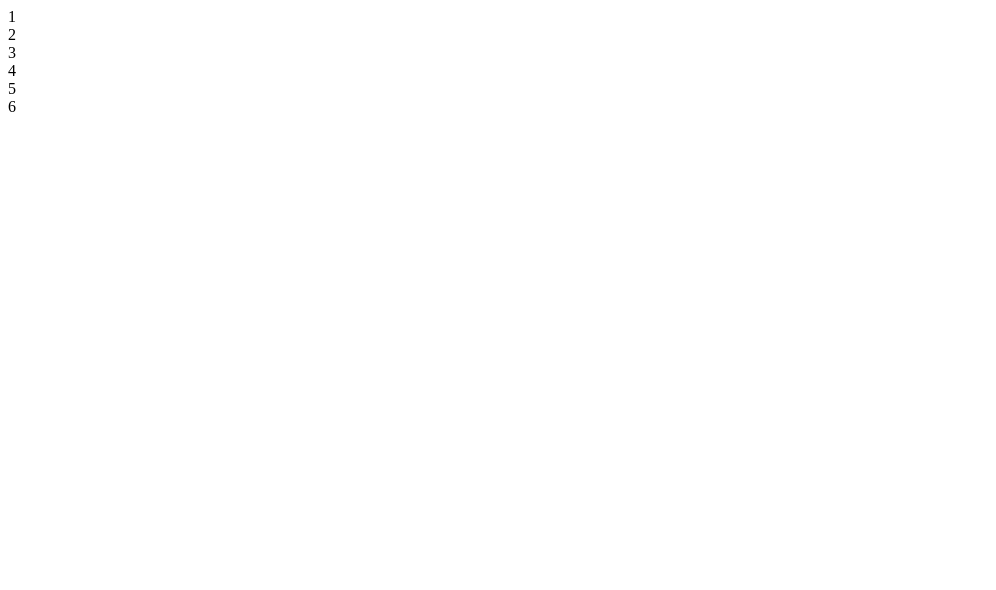
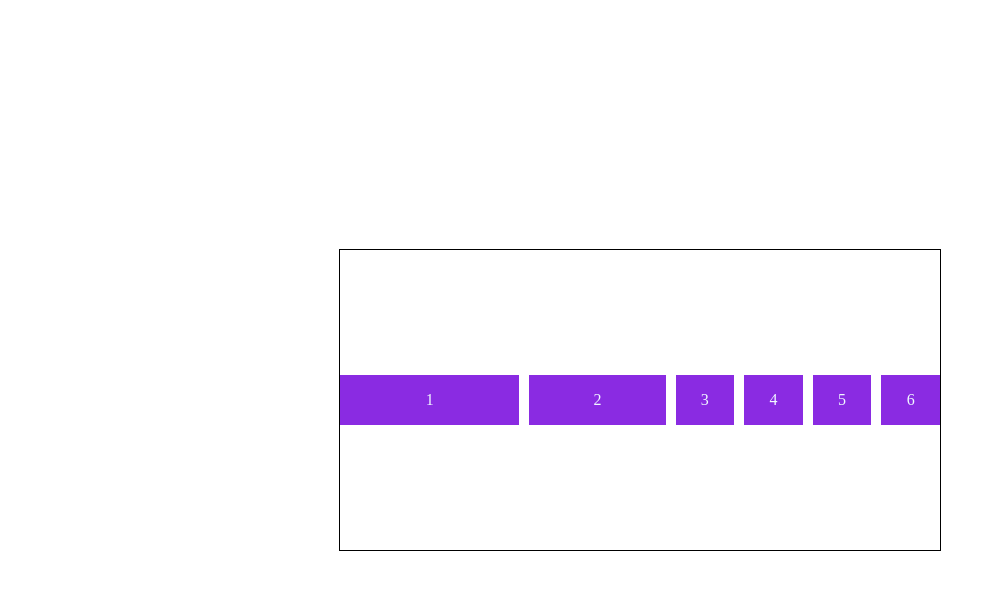
Before and after one commit to iampabllo/exercicios, a plain HTML site: page display-flex/exec004/index.html in a window 1280 px wide. Shown: the whole page, without its empty margins (0-996 px from the left). Drawn offline with Linux system fonts and the light colour scheme.

Commit message:
Exercicio 04: Display Fles - flex-wrap

```diff
--- a/display-flex/exec004/index.html
+++ b/display-flex/exec004/index.html
@@ -4,16 +4,23 @@
 <head>
   <meta charset="UTF-8">
   <meta name="viewport" content="width=device-width, initial-scale=1.0">
+  <link rel="stylesheet" href="style.css">
   <title>Exercicio 04: Display Flex</title>
 </head>
 
 <body>
+  <!-- Exercício 4: Flexbox Responsivo
+Objetivo:
+Criar um layout de galeria de imagens responsivo, onde os itens mudam de posição conforme o tamanho da tela. -->
+
+  <div class="boxes">
     <div class="box s1">1</div>
     <div class="box s2">2</div>
     <div class="box s3">3</div>
     <div class="box s3">4</div>
     <div class="box s3">5</div>
     <div class="box s3">6</div>
+  </div>
 </body>
 
 </html>
--- a/display-flex/exec004/style.css
+++ b/display-flex/exec004/style.css
@@ -0,0 +1,42 @@
+html {
+  font-size: 62.5%;
+}
+
+body {
+  display: flex;
+  justify-content: center;
+  align-items: center;
+  height: 100vh;
+  margin: 0;
+}
+
+.boxes {
+  display: flex;
+  align-items: center;
+  flex-wrap: wrap;
+  border: 1px solid #000;
+  width: 50%;
+  max-width: 60rem;
+  height: 30rem;
+  gap: 1rem;
+}
+
+.box {
+  display: flex;
+  justify-content: center;
+  align-items: center;
+  color: aliceblue;
+  font-size: 1.6rem;
+  background-color: blueviolet;
+  flex: 1 1 5rem;
+  min-width: 5rem;
+  height: 5rem;
+}
+
+.box:nth-child(1) {
+  flex-grow: 15;
+}
+
+.box:nth-child(2) {
+  flex-grow: 10;
+}
```
Lines whose indentation alone changed are shown as unchanged.
